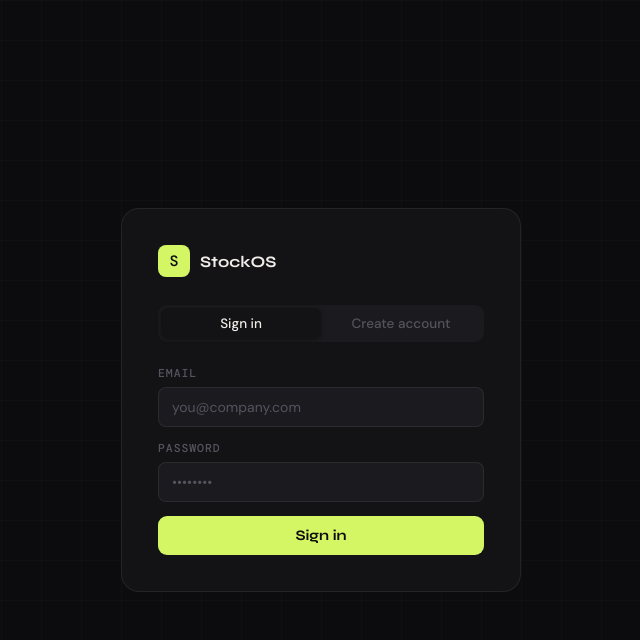
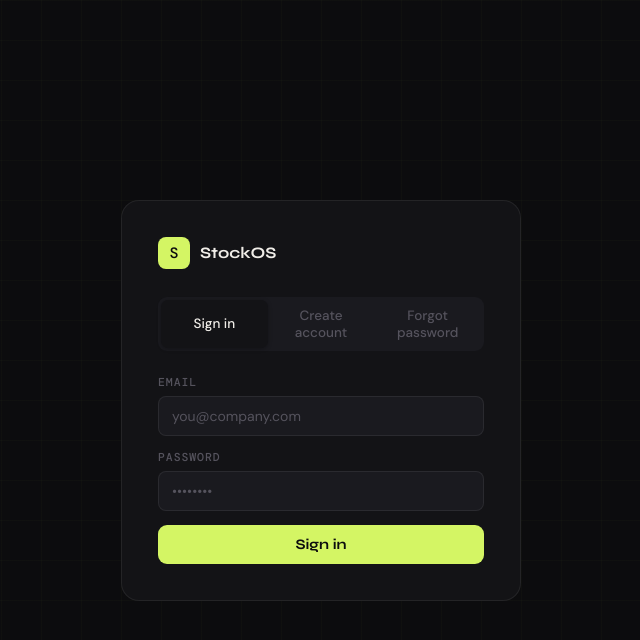
Before and after one commit to carpentrycoder/Inventory_management, a FastAPI app: page /ui/login in a window 1280 px wide. Shown: the top 640 px of the page, without its empty margins (319-959 px from the left). Run offline with FastAPI, Linux system fonts and the light colour scheme.

Commit message:
Login Update

```diff
--- a/app/templates/base.html
+++ b/app/templates/base.html
@@ -453,7 +453,10 @@
 
 <script src="https://cdn.jsdelivr.net/npm/chart.js"></script>
 <script>
-const API = 'http://127.0.0.1:8001';
+// Determine API URL - use current origin if available, fallback to configured host
+const API = window.location.hostname === 'localhost' || window.location.hostname === '127.0.0.1'
+  ? `http://127.0.0.1:8000`
+  : window.location.origin;
 
 function getToken() { return localStorage.getItem('token'); }
 function getEmail() { return localStorage.getItem('user_email') || ''; }
--- a/app/templates/login.html
+++ b/app/templates/login.html
@@ -133,6 +133,7 @@
     <div class="tabs">
       <button class="tab active" id="tab-login" onclick="switchTab('login')">Sign in</button>
       <button class="tab" id="tab-signup" onclick="switchTab('signup')">Create account</button>
+      <button class="tab" id="tab-forgot" onclick="switchTab('forgot')">Forgot password</button>
     </div>
 
     <div id="err-box" class="err-box"></div>
@@ -168,20 +169,49 @@
         <div class="spinner" id="signup-spinner"></div>
       </button>
     </div>
+
+    <!-- Forgot Password form -->
+    <div id="form-forgot" style="display:none">
+      <p style="font-size:13px; color:var(--text2); margin-bottom:16px; line-height:1.5;">
+        Enter your email and we'll send you a link to reset your password.
+      </p>
+      <div class="form-group">
+        <label class="form-label">Email</label>
+        <input class="form-input" type="email" id="forgot-email" placeholder="you@company.com" autocomplete="email">
+      </div>
+      <div class="form-group">
+        <label class="form-label">New Password</label>
+        <input class="form-input" type="password" id="forgot-password" placeholder="Min. 8 characters">
+      </div>
+      <button class="submit-btn" id="forgot-btn" onclick="doForgotPassword()">
+        <span>Reset password</span>
+        <div class="spinner" id="forgot-spinner"></div>
+      </button>
+    </div>
   </div>
 </div>
 
 <script>
-const API = 'http://127.0.0.1:8001';
+// Determine API URL - use current origin if available, fallback to localhost
+const API = window.location.hostname === 'localhost' || window.location.hostname === '127.0.0.1'
+  ? `http://127.0.0.1:8000`
+  : window.location.origin;
 
 // Redirect if already logged in
 if (localStorage.getItem('token')) location.href = '/ui/dashboard';
 
 function switchTab(t) {
-  document.getElementById('form-login').style.display  = t === 'login'  ? '' : 'none';
-  document.getElementById('form-signup').style.display = t === 'signup' ? '' : 'none';
-  document.getElementById('tab-login').classList.toggle('active', t === 'login');
-  document.getElementById('tab-signup').classList.toggle('active', t === 'signup');
+  const forms = ['login', 'signup', 'forgot'];
+  const tabs = ['tab-login', 'tab-signup', 'tab-forgot'];
+
+  forms.forEach(form => {
+    document.getElementById('form-' + form).style.display = form === t ? '' : 'none';
+  });
+
+  tabs.forEach(tab => {
+    document.getElementById(tab).classList.toggle('active', tab === 'tab-' + t);
+  });
+
   hideErr();
 }
 
@@ -248,11 +278,37 @@ async function doSignup() {
   } catch(e) { showErr(e.message); setLoading('signup', false); }
 }
 
+async function doForgotPassword() {
+  hideErr();
+  const email = document.getElementById('forgot-email').value.trim();
+  const newPassword = document.getElementById('forgot-password').value;
+  if (!email || !newPassword) { showErr('Please fill in all fields.'); return; }
+  if (newPassword.length < 8) { showErr('Password must be at least 8 characters.'); return; }
+  setLoading('forgot', true);
+  try {
+    const res = await fetch(API + '/auth/forgot-password', {
+      method: 'POST',
+      headers: { 'Content-Type': 'application/json' },
+      body: JSON.stringify({ username: email, new_password: newPassword })
+    });
+    const data = await res.json();
+    if (!res.ok) throw new Error(data.detail || 'Password reset failed');
+    showErr('');
+    alert('Password reset successfully! Please sign in with your new password.');
+    switchTab('login');
+  } catch(e) { showErr(e.message); setLoading('forgot', false); }
+}
+
 // Enter key support
 document.addEventListener('keydown', e => {
   if (e.key !== 'Enter') return;
   const loginVisible = document.getElementById('form-login').style.display !== 'none';
-  if (loginVisible) doLogin(); else doSignup();
+  const signupVisible = document.getElementById('form-signup').style.display !== 'none';
+  const forgotVisible = document.getElementById('form-forgot').style.display !== 'none';
+
+  if (loginVisible) doLogin();
+  else if (signupVisible) doSignup();
+  else if (forgotVisible) doForgotPassword();
 });
 </script>
 </body>
```
Also changed, not shown: app/settings.py (+14 -0 lines), README.md, inventory.db, 2 other files.
